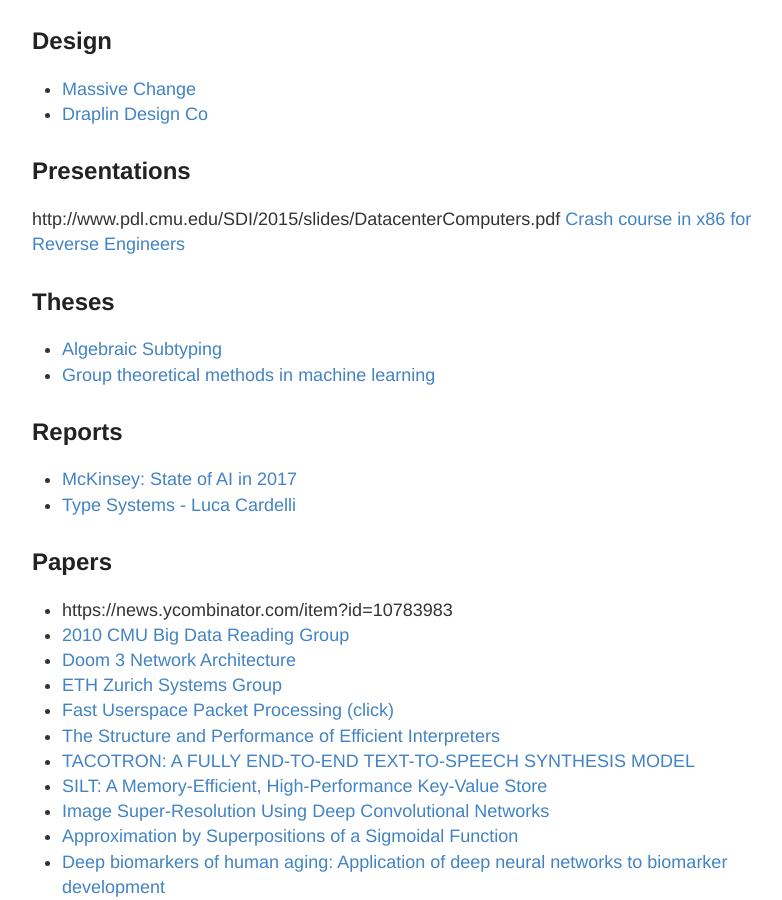
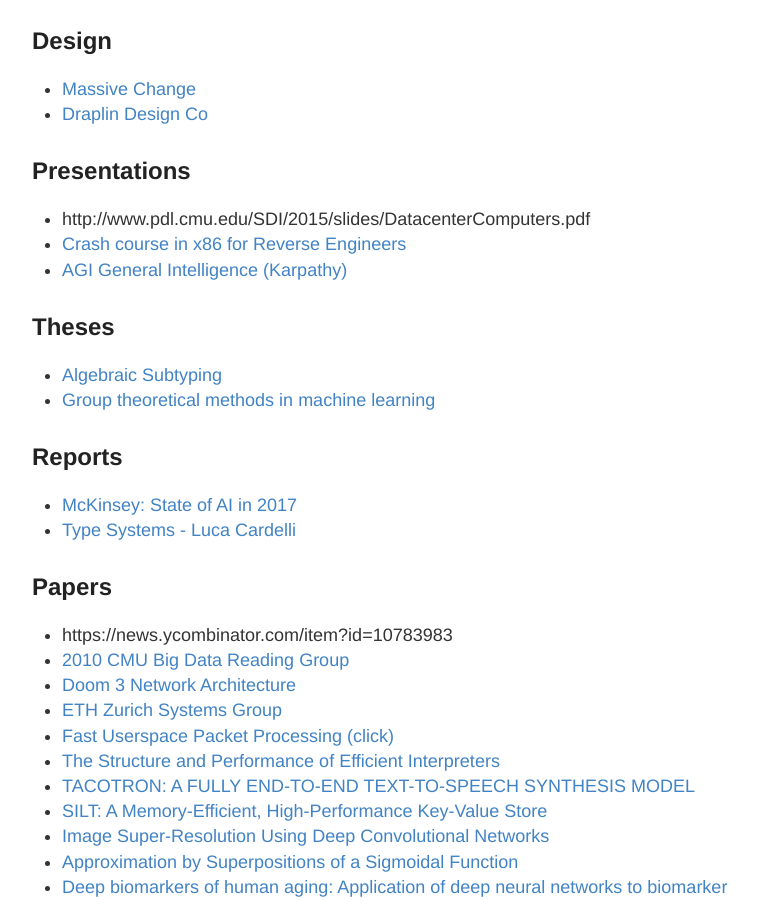
Before and after one commit to RONNCC/ronncc.github, a Jekyll site: the page built from _posts/2015-12-25-ReadingList.md, in a window 1280 px wide and 900 px high, scrolled down 414 px. Shown: the whole window, without its empty margins (248-1030 px from the left). Built offline with Jekyll 4.4.1, drawn with Linux system fonts in a browser that asks for light colours; comment, search, counter and statistics services are not loaded.

Commit message:
Update 2015-12-25-ReadingList.md

```diff
--- a/_posts/2015-12-25-ReadingList.md
+++ b/_posts/2015-12-25-ReadingList.md
@@ -25,8 +25,9 @@
 
 
 ## Presentations
-http://www.pdl.cmu.edu/SDI/2015/slides/DatacenterComputers.pdf
-[Crash course in x86 for Reverse Engineers](https://sensepost.com/blogstatic/2014/01/SensePost_crash_course_in_x86_assembly-.pdf)
+- http://www.pdl.cmu.edu/SDI/2015/slides/DatacenterComputers.pdf
+- [Crash course in x86 for Reverse Engineers](https://sensepost.com/blogstatic/2014/01/SensePost_crash_course_in_x86_assembly-.pdf)
+- [AGI General Intelligence (Karpathy) ](https://docs.google.com/presentation/d/119VW6ueBGLQXsw-jGMboGP2-WuOnyMAOYLgd44SL6xM/edit#slide=id.p)
 
 ## Theses
 - [Algebraic Subtyping](https://www.cl.cam.ac.uk/~sd601/thesis.pdf)
```
